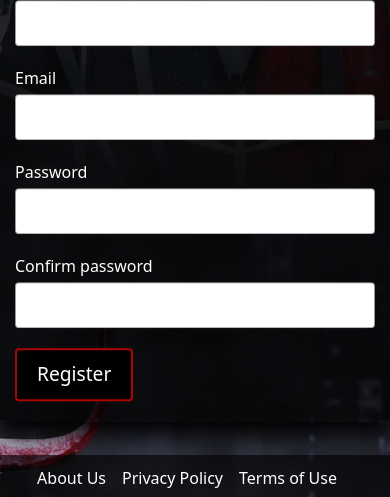
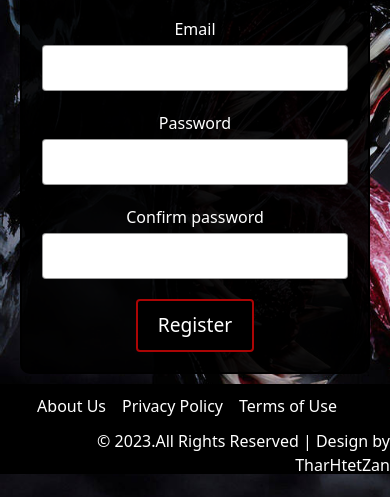
Before and after one commit to tharhtetzan1/login_form, a website: page register.html in a window 390 px wide. Shown: the part 299-796 px from the top of the page. Drawn offline with nearby package versions, Linux system fonts and the light colour scheme; a web font is replaced by a local one.

Commit message:
responsive update

```diff
--- a/css/style.css
+++ b/css/style.css
@@ -507,17 +507,21 @@ main {
 
 /* for register */
 
-.form {
-  position: absolute;
-  top: 55%;
-  left: 50%;
-  width: 400px;
+.box_for_register {
+  background-color: #000000e7;
+  color: white;
+  box-sizing: border-box;
+  border-radius: 10px;
+  width: 350px;
   padding: 20px;
-  transform: translate(-50%, -55%);
-  background: rgba(0, 0, 0, .8);
-  box-sizing: border-box;
-  box-shadow: 0 15px 25px rgba(0, 0, 0, 1);
-  border-radius: 10px;
+  margin: 0 auto;
+  margin-bottom: 10px;
+  border: 2px solid #000000e7;
+  transition: 0.3s;
+  display: flex;
+  flex-direction: column;
+  align-items: center;
+
 }
 
 .title {
@@ -587,38 +591,46 @@ main {
 .box_for_contact {
   background-color: #000000e7;
   color: white;
-  padding: 20px;
   box-sizing: border-box;
   border-radius: 10px;
-  width:400px;
-  margin: 10px;
-  text-align: center;
+  width: 350px;
+  padding: 20px;
+  margin: 0 auto;
+  margin-bottom: 10px;
   border: 2px solid #000000e7;
   transition: 0.3s;
+  display: flex;
+  flex-direction: column;
+  align-items: center;
 
 }
 
-.contact{
+.contact {
   text-decoration: none;
   color: white;
   transition: 0.3s;
 
 }
 
-.contact:hover{
-  color:#ab0505;
+.contact:hover {
+  color: #ab0505;
   transition: 0.3s;
 }
 
-.box_for_contact:hover{
+.box_for_contact:hover {
   border: 2px solid #ab0505;
   transition: 0.3s;
 
 }
+
 .contact_font_size {
   font-size: 40px;
 }
 
+
+.contact_text{
+text-align: center;
+}
 
 
 /* footer */
--- a/register.html
+++ b/register.html
@@ -74,7 +74,7 @@
 
     <main class="">
 
-        <form class="form">
+        <form class="box_for_register">
             <span class="title d-block">
                 <img src="./img/Pngtree-spider-web.png" alt="" class="title_logo">
             </span>
@@ -95,7 +95,7 @@
     </main>
 
 
-    <footer class="footer">
+    <footer class="footer_for_about_us">
         <div class="footer_container">
             <div class="footer_left">
                 <p class="me-3 my-auto">About Us</p>
@@ -104,43 +104,12 @@
             </div>
 
             <div class="footer_right ">
-                <p class="my-auto">© 2023 key.All Rights Reserved | Design by TharHtetZan</p>
+                <p class="my-auto">© 2023.All Rights Reserved | Design by TharHtetZan</p>
             </div>
         </div>
     </footer>
 
-    <br>
-    <br>
-    <br>
-    <br>
-    <br>
-    <br>
-    <br>
-    <br>
-    <br>
-    <br>
-    <br>
-    <br>
-    <br>
-    <br>
-    <br>
-    <br>
-    <br>
-    <br>
-    <br>
-    <br>
-    <br>
-    <br>
-    <br>
-    <br>
-    <br>
-    <br>
-    <br>
-    <br>
-    <br>
 
-
-    <br><br><br><br><br><br><br><br><br><br><br><br><br><br><br><br><br><br><br><br><br><br><br><br><br><br>
 </body>
 
 </html>
```
Also changed, not shown: about.html (+1 -1 lines), contact.html (+5 -13 lines), index.html (+2 -2 lines).
